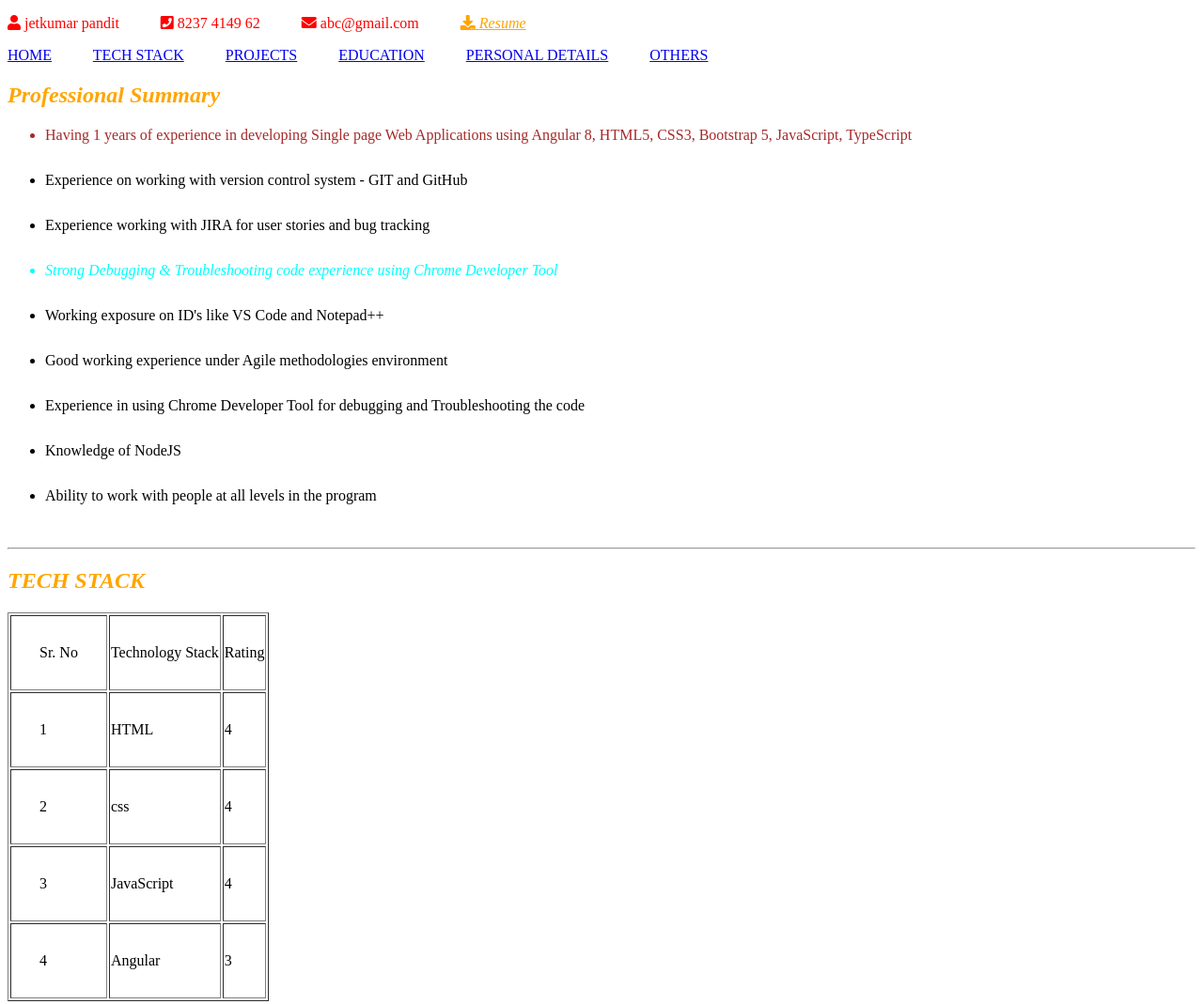
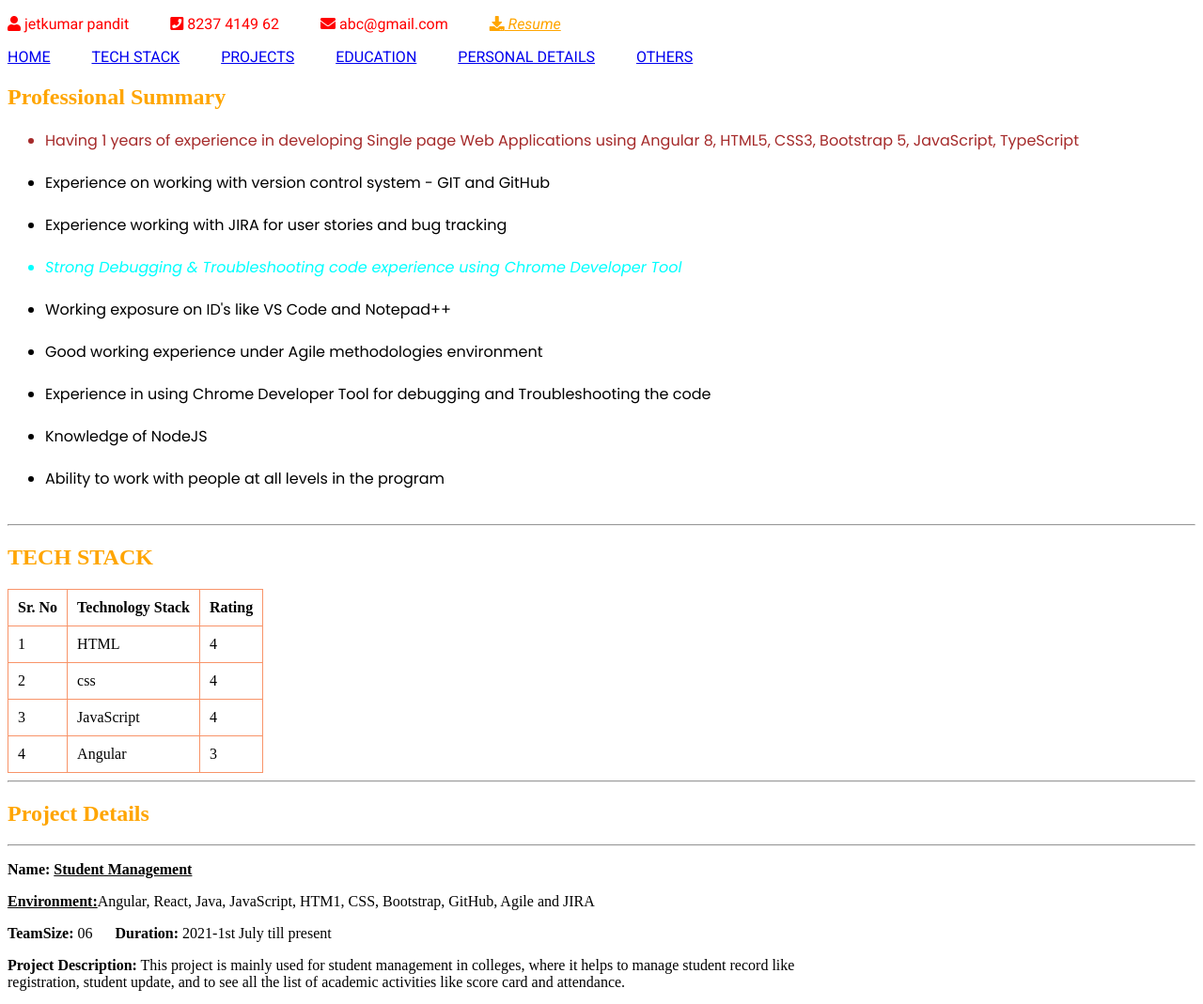
Before and after one commit to JetkumarPandit/My-Profile, a plain HTML site: page index.html in a window 1280 px wide. Shown: the top 1069 px of the page at 94% size. Drawn offline with Linux system fonts and the light colour scheme.

Commit message:
google font family added
google font family added

```diff
--- a/index.html
+++ b/index.html
@@ -6,6 +6,9 @@
     <title>My Profile</title>
     <link rel="stylesheet" href="https://cdnjs.cloudflare.com/ajax/libs/
 font-awesome/5.15.2/css/all.min.css" />
+<link rel="preconnect" href="https://fonts.googleapis.com">
+<link rel="preconnect" href="https://fonts.gstatic.com" crossorigin>
+<link href="https://fonts.googleapis.com/css2?family=Poppins:ital,wght@0,100;0,200;0,300;0,400;0,500;0,600;0,700;0,800;0,900;1,100;1,200;1,300;1,400;1,500;1,600;1,700;1,800;1,900&family=Roboto:ital,wght@0,100;0,300;0,400;0,500;0,700;0,900;1,100;1,300;1,400;1,500;1,700;1,900&display=swap" rel="stylesheet">
     <style>
       #Resume{
         color: orange;
@@ -16,23 +19,35 @@ font-awesome/5.15.2/css/all.min.css" />
         font-style: italic;
       }
       .header
-      {
+      {font-family: "Roboto", sans-serif;
         color: red;
       }
       .header-info{
         padding-right: 40px;
       }
       .info-nav{
+        font-family: "Roboto", sans-serif;
         padding-right: 40px;
       }
       .footer-icon{
         padding-right: 30px;
       }
       #nav{
-        padding-bottom: 30px;
+        padding-bottom: 20px;
       }
-      #tab{
-        padding: 30px;
+      table, td, tr, th{
+        border: 1px solid  rgb(248, 148, 105);
+        border-collapse: collapse;
+      }
+      td, th{
+        padding: 10px;
+      }
+      #heading{
+        color: orange; font-style: italic
+        font-family: "Roboto", sans-serif;
+      }
+      #ullist{
+        font-family: "Poppins", sans-serif;
       }
     </style>
 
@@ -69,8 +84,8 @@ font-awesome/5.15.2/css/all.min.css" />
 
         <!-- HOME Section -->
       <section id="home">
-        <h2 style="color: orange; font-style: italic;">Professional Summary</h2>
-        <ul>
+        <h2 id="heading">Professional Summary</h2>
+        <ul id="ullist">
           <li id="nav" style="color: brown;">Having 1 years of experience in developing Single page Web Applications using Angular 8, HTML5, CSS3, Bootstrap 5, JavaScript, TypeScript</li>
           <li id="nav">Experience on working with version control system - GIT and GitHub</li>
           <li id="nav">Experience working with JIRA for user stories and bug tracking</li>
@@ -86,33 +101,33 @@ font-awesome/5.15.2/css/all.min.css" />
     <hr>
 
     <section id="techStack">
-    <h2 style="color: orange; font-style: italic;">TECH STACK</h2>
-     <table border="1">
+    <h2 id="heading">TECH STACK</h2>
+     <table>
       <thead>
         <tr>
-          <td id="tab">Sr. No</td>
-          <td>Technology Stack</td>
-          <td>Rating</td>
+          <th>Sr. No</th>
+          <th>Technology Stack</th>
+          <th>Rating</th>
         </tr>
       </thead>
       <tbody>
         <tr>
-          <td id="tab">1</td>
+          <td>1</td>
           <td>HTML</td>
           <td>4</td>
         </tr>
         <tr>
-          <td id="tab">2</td>
+          <td>2</td>
           <td>css</td>
           <td>4</td>
         </tr>
         <tr>
-          <td id="tab">3</td>
+          <td>3</td>
           <td>JavaScript</td>
           <td>4</td>
         </tr>
         <tr>
-          <td id="tab">4</td>
+          <td>4</td>
           <td>Angular</td>
           <td>3</td>
         </tr>
@@ -124,7 +139,7 @@ font-awesome/5.15.2/css/all.min.css" />
 
 
     <section id="project">
-      <h2>Project Details</h2>
+      <h2 id="heading">Project Details</h2>
     <hr>
     <p>
 <b>Name: <u>Student Management</u></b> <br>
@@ -136,7 +151,7 @@ font-awesome/5.15.2/css/all.min.css" />
 <b>Project Description:</b> This project is mainly used for student management in colleges, where it helps to manage student record like  <br>
  registration, student update, and to see all the list of academic activities like score card and attendance.</p>
 
-<p><h2>Roles and Responsibilities</h2></p>
+<p><h2 id="heading">Roles and Responsibilities</h2></p>
     <p>
         <ui>
             <li>Designed and Implemented the user interface using HTML5 and CSS3</li>
@@ -151,8 +166,8 @@ font-awesome/5.15.2/css/all.min.css" />
     </section>
     <hr>
     <section id="Education">
-      <h2>Education details</h2>
-      <table border="1">
+      <h2 id="heading">Education details</h2>
+      <table>
         <thead>
           <tr>
             <td>Qaulification</td>
@@ -192,7 +207,7 @@ font-awesome/5.15.2/css/all.min.css" />
     </section> <hr>
     <section id="personaldeails">
       <p>
-        <h2>profile photo:</h2>
+        <h2 id="heading">profile photo:</h2>
        <img src="assets/developer.png " width="100" height="100">
         </a><br>
         jetkumar pandit
@@ -204,7 +219,7 @@ font-awesome/5.15.2/css/all.min.css" />
         <b>Address:</b> loheghon, pune<br>
     </section> <hr>
     <section id="others">
-      <h2>Other Details</h2>
+      <h2 id="heading">Other Details</h2>
       <details>
        <summary> <b>My Hobbies</b></summary> <b>My Hobbies</b>
         <ul>playing vollyball</ul>
```
Also changed, not shown: cssboxmodel.html (+9 -3 lines).
